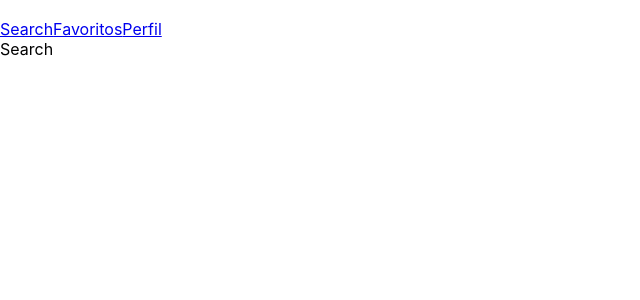
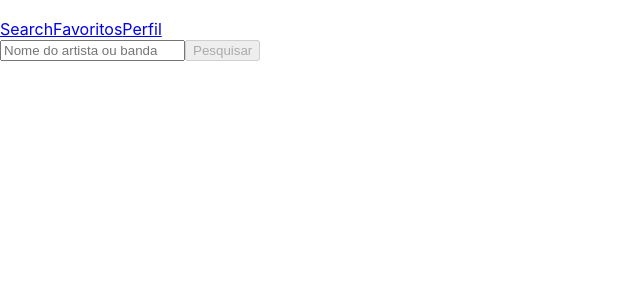
Before and after one commit to marcelli-lima/app-tunes, a React (Create React App) app: page /search in a window 1280 px wide. Shown: the top 300 px of the page, without its empty margins (0-640 px from the left). Built offline with nearby package versions, Linux system fonts and the light colour scheme.

Commit message:
cria formulario de pesquisa

```diff
--- a/src/pages/Search.js
+++ b/src/pages/Search.js
@@ -2,11 +2,45 @@ import React from 'react';
 import Header from '../components/Header';
 
 class Search extends React.Component {
+  constructor() {
+    super();
+
+    this.state = {
+      search: '',
+      button: true,
+    };
+  }
+
+  disabledButton = () => {
+    const { search } = this.state;
+    if (search.length > 1) {
+      this.setState({ button: false });
+    }
+  }
+
+  handleFilter = ({ target }) => {
+    const { value } = target;
+    this.setState({ search: value }, () => this.disabledButton());
+  }
+
   render() {
+    const { button, search } = this.state;
     return (
       <div data-testid="page-search">
         <Header />
-        Search
+        <input
+          value={ search }
+          data-testid="search-artist-input"
+          onChange={ this.handleFilter }
+          placeholder="Nome do artista ou banda"
+        />
+        <button
+          type="button"
+          data-testid="search-artist-button"
+          disabled={ button }
+        >
+          Pesquisar
+        </button>
       </div>
     );
   }
```
